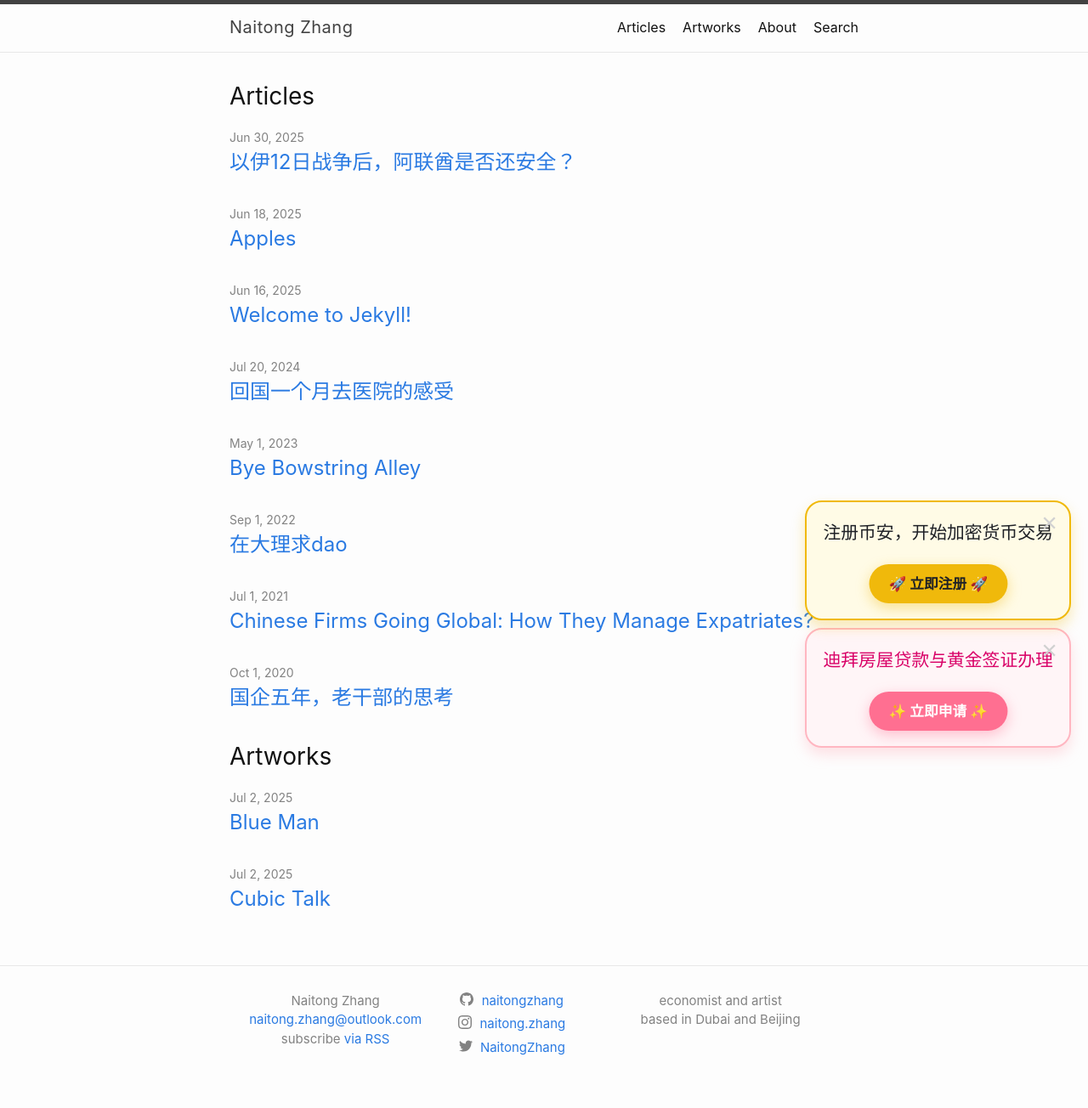
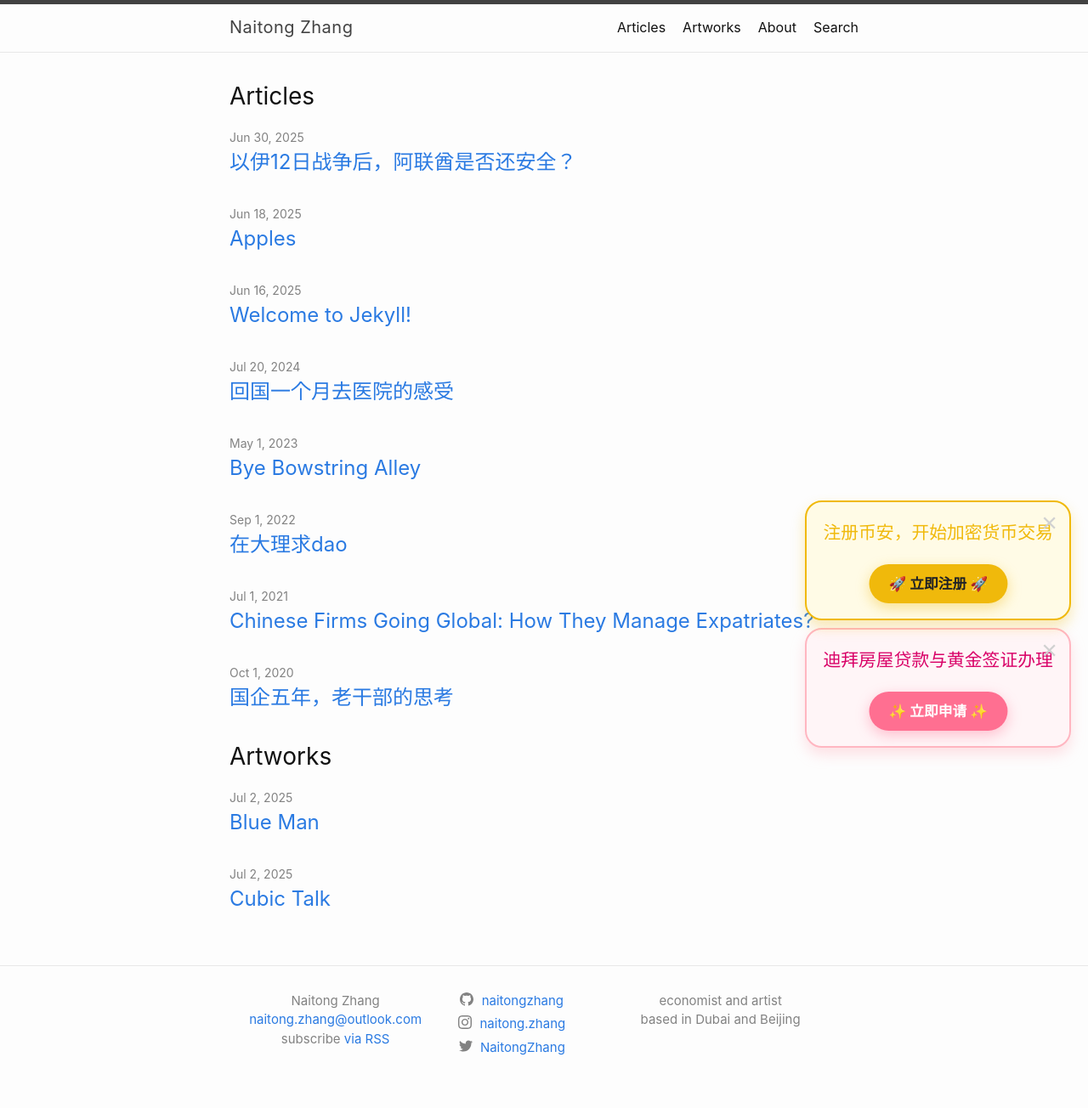
Before and after one commit to naitongzhang/naitongzhang.github.io, a Jekyll site: the page built from index.md, in a window 1280 px wide. Shown: the whole page at 85% size. Built offline with Jekyll 4.4.1, drawn with Linux system fonts in a browser that asks for light colours.

Commit message:
Update binance-promo-card.html

```diff
--- a/_includes/binance-promo-card.html
+++ b/_includes/binance-promo-card.html
@@ -36,7 +36,7 @@
 .mw-promo-card h2 {
   margin-top: 0;
   font-size: 1.3rem; /* 减小标题字体 */
-  color: #1E2026; /* Dark grey for the title, for contrast */
+  color: #F0B90B; /* Dark grey for the title, for contrast */
 }
 .mw-promo-card p {
   color: #343A40; /* Darker grey text for readability */
```
